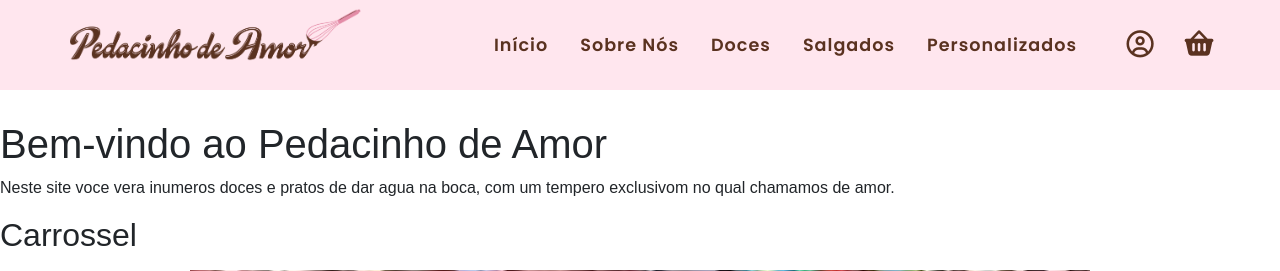
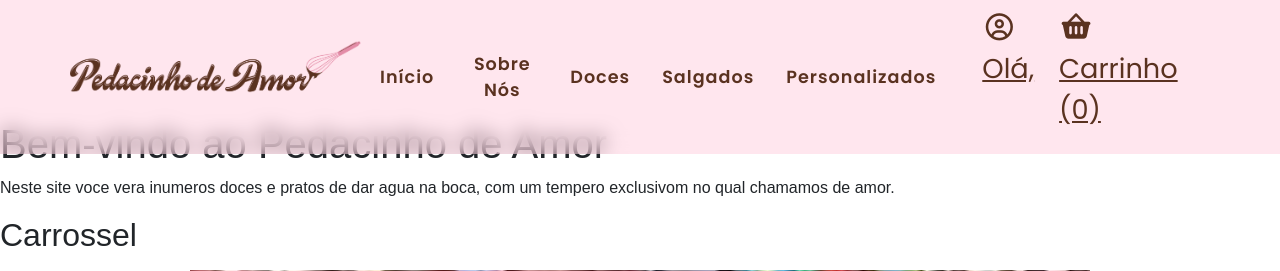
Before and after one commit to brendanatalya/pedacinhodeamor, a PHP site: page / in a window 1280 px wide. Shown: the top 271 px of the page. Run offline with PHP 8.4, Linux system fonts and the light colour scheme.

Commit message:
Merge branch 'header-footer' into inicio

```diff
--- a/inc/header.php
+++ b/inc/header.php
@@ -86,12 +86,19 @@
                 <!-- ICONES -->
                 <div class="nav-icons">
 
-                    <a href="#">
-                        <i class="fa-regular fa-circle-user"></i>
-                    </a>
+                    <?php //if(!empty($_SESSION['logado']) && $_SESSION['logado'] === true): ?>
+
+                    <?php //else: ?>
+                        <a href="#">
+                            <i class="fa-regular fa-circle-user"></i>
+                            <p>Olá, <?php //echo htmlspecialchars($_SESSION['nome']); ?></p>
+                        </a>
+                    <?php //endif; ?>
+
 
                     <a href="#">
                         <i class="fa-solid fa-basket-shopping"></i>
+                        <p>Carrinho (<?php echo array_sum($_SESSION['cart'] ?? []); ?>)</p>
                     </a>
 
                 </div>
```
